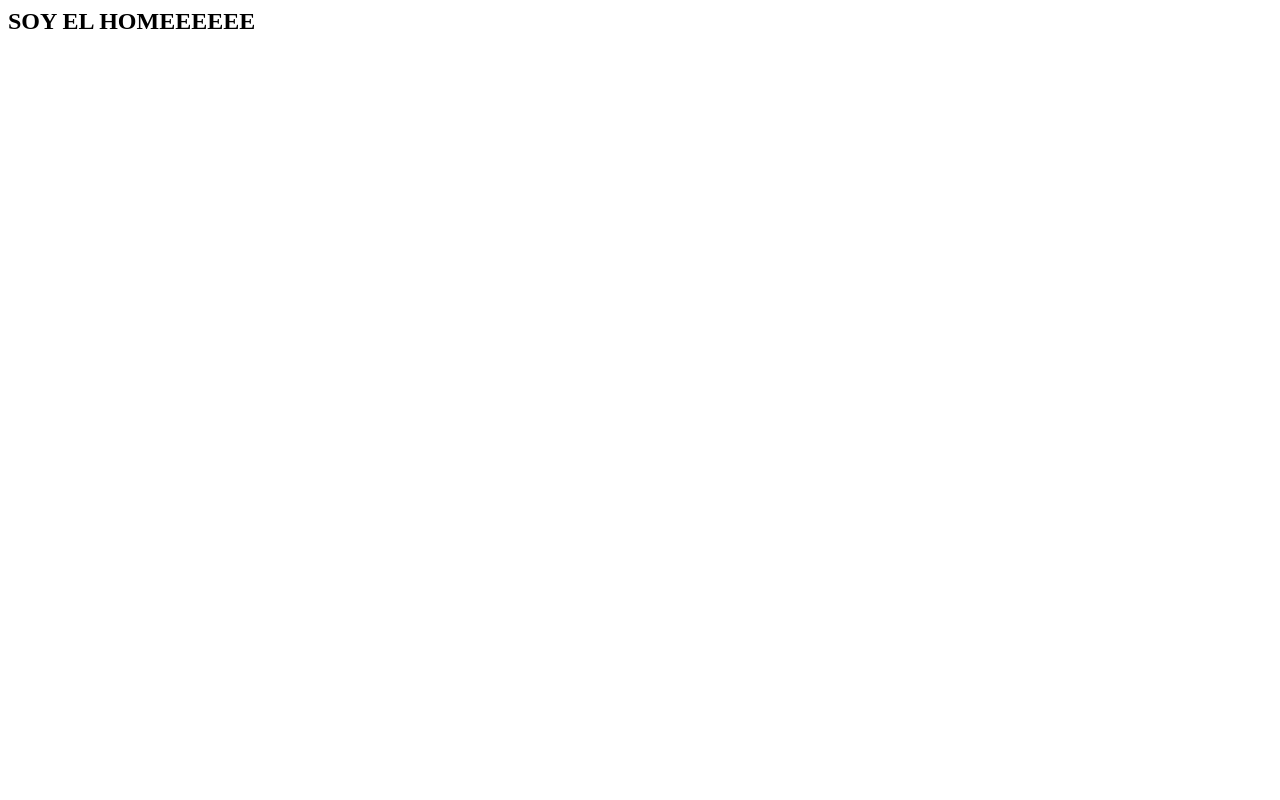
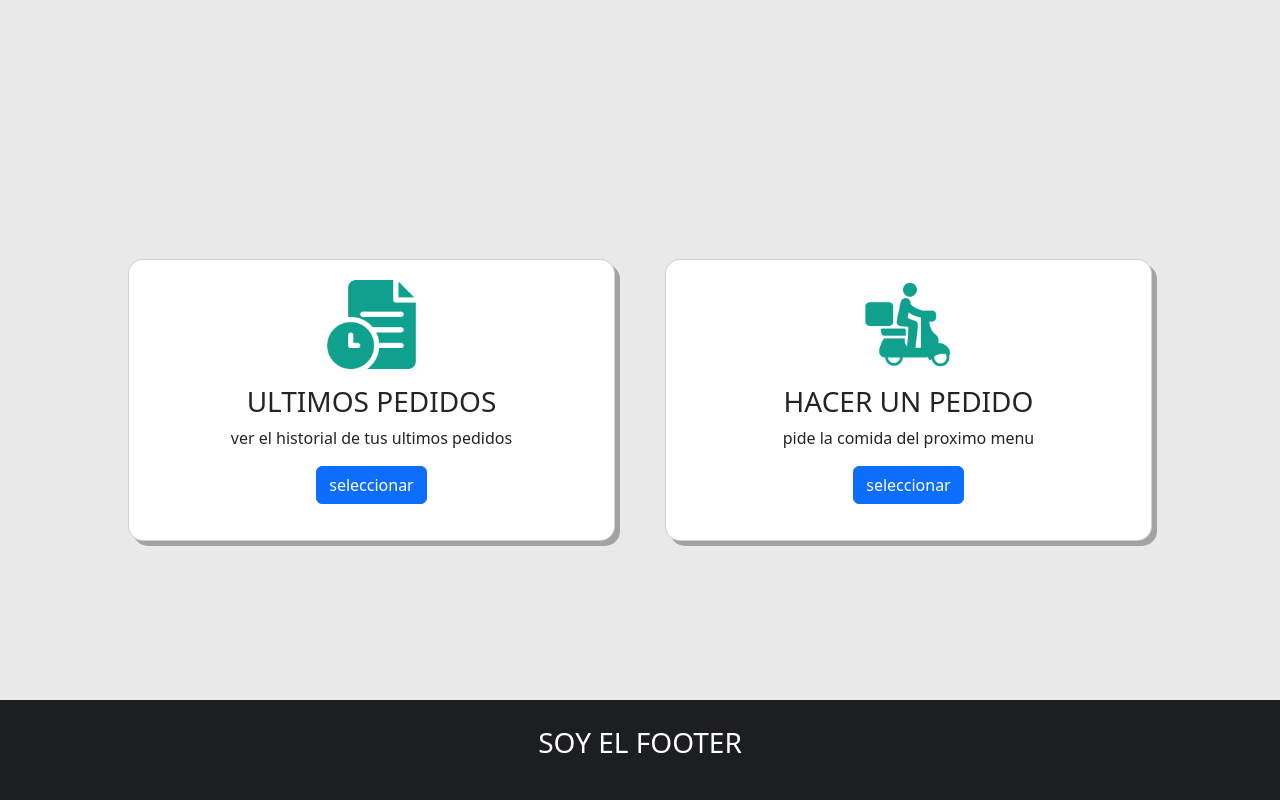
Before and after one commit to Gabyx708/MenuAppFrontend, a plain HTML site: page UserFront/pages/home.html in a window 1280 px wide. Drawn offline with Linux system fonts and the light colour scheme.

Commit message:
se agrego el componente footer junto con su logica

```diff
--- /dev/null
+++ b/UserFront/CSS/home.css
@@ -0,0 +1,26 @@
+.cards-container{
+ width: 100%;
+ padding: 10%;
+ align-items: center;
+ align-content: center;
+ height: 100vh;
+ display: grid;
+ grid-template-columns: repeat(2,1fr);
+ grid-gap: 50px;
+}
+
+.card {
+    width: 100%;
+    background-color: #fff;
+    padding: 20px;
+    box-sizing: border-box;
+    text-align: center;
+    border-radius: 15px;
+    box-shadow: 5px 5px  rgba(0, 0, 0, 0.3);
+}
+
+.card-img {
+    display: block;
+    margin: 0 auto;
+    width: 20%;
+}
--- /dev/null
+++ b/UserFront/CSS/style.css
@@ -0,0 +1,14 @@
+* {
+    margin: 0;
+    padding: 0;
+    box-sizing: border-box;
+}
+
+:root {
+    --color-slider: #1D1E22;
+    --color-slider-claro: #44464E;
+}
+
+body {
+    background-color: #e9e9e9;
+}
--- /dev/null
+++ b/UserFront/JS/callsForHome.js
@@ -0,0 +1,5 @@
+import { FooterComponent } from "../components/footer/footer.js";
+
+window.onload = () => {
+    FooterComponent.footer();
+}
--- /dev/null
+++ b/UserFront/components/footer/footer.css
@@ -0,0 +1,15 @@
+footer {
+    background-color:  #1D1E22;
+    position: absolute;
+    bottom: 0;
+    width: 100%;
+    height: 100px;
+    color: white;
+  }
+
+
+  .footer_content{
+
+    padding: 2%;
+    text-align: center;
+  }
--- /dev/null
+++ b/UserFront/components/footer/footer.html
@@ -0,0 +1,3 @@
+<div class="footer_content">
+    <h3>SOY EL FOOTER</h3>
+</div>
--- /dev/null
+++ b/UserFront/components/footer/footer.js
@@ -0,0 +1,17 @@
+import { agregarEstilo } from "../../utils/agregarEstilos.js";
+
+const footerTag = document.getElementsByTagName("footer")[0];
+
+async function getFooter(){
+
+    const response = await fetch('/components/footer/footer.html');
+    const footer = await response.text();
+    footerTag.innerHTML += footer;
+
+    agregarEstilo('/components/footer/footer.css');
+
+};
+
+export const FooterComponent = {
+    footer : getFooter
+}
--- a/UserFront/components/loginForm/loginForm.js
+++ b/UserFront/components/loginForm/loginForm.js
@@ -53,6 +53,6 @@ function logicarFormulario() {
 };
 
 
-window.onload = () =>{
-    getLoginForm();
-};
+export const FormLogin = {
+    formularioLogin : getLoginForm
+}
--- a/UserFront/pages/home.html
+++ b/UserFront/pages/home.html
@@ -1 +1,42 @@
-<h2>SOY EL HOMEEEEEE</h2>
+<!DOCTYPE html>
+<html lang="en">
+<head>
+    <meta charset="UTF-8">
+    <meta http-equiv="X-UA-Compatible" content="IE=edge">
+    <meta name="viewport" content="width=device-width, initial-scale=1.0">
+    <link rel="stylesheet" href="../vendor/bootstrap/css/bootstrap.css">
+    <link rel="stylesheet" href="/css/style.css">
+    <link rel="stylesheet" href="/css/home.css">
+    <title>Home</title>
+</head>
+<body>
+
+
+    <div class="cards-container">
+
+        <div class="card">
+            <img src="../assets/icons/file.png" class="card-img" alt="menu">
+            <div class="card-body">
+              <h3 class="card-title">ULTIMOS PEDIDOS</h3>
+              <p class="card-text">ver el historial de tus ultimos pedidos</p>
+              <a href="" class="btn btn-primary">seleccionar</a>
+            </div>
+          </div>
+
+          <div class="card">
+            <img src="../assets/icons/motorbike.png" class="card-img" alt="menu">
+            <div class="card-body">
+              <h3 class="card-title">HACER UN PEDIDO</h3>
+              <p class="card-text">pide la comida del proximo menu</p>
+              <a href="" class="btn btn-primary">seleccionar</a>
+            </div>
+          </div>
+
+    </div>
+
+    <footer></footer>
+
+</body>
+<script src="/JS/callsForHome.js" type="module"></script>
+<script src="../vendor/bootstrap/js/bootstrap.js"></script>
+</html>
```
Also changed, not shown: UserFront/index.html (+2 -1 lines), UserFront/index.js (added, +7 -0 lines), UserFront/assets/icons/file.png (added), UserFront/assets/icons/motorbike.png (added).
